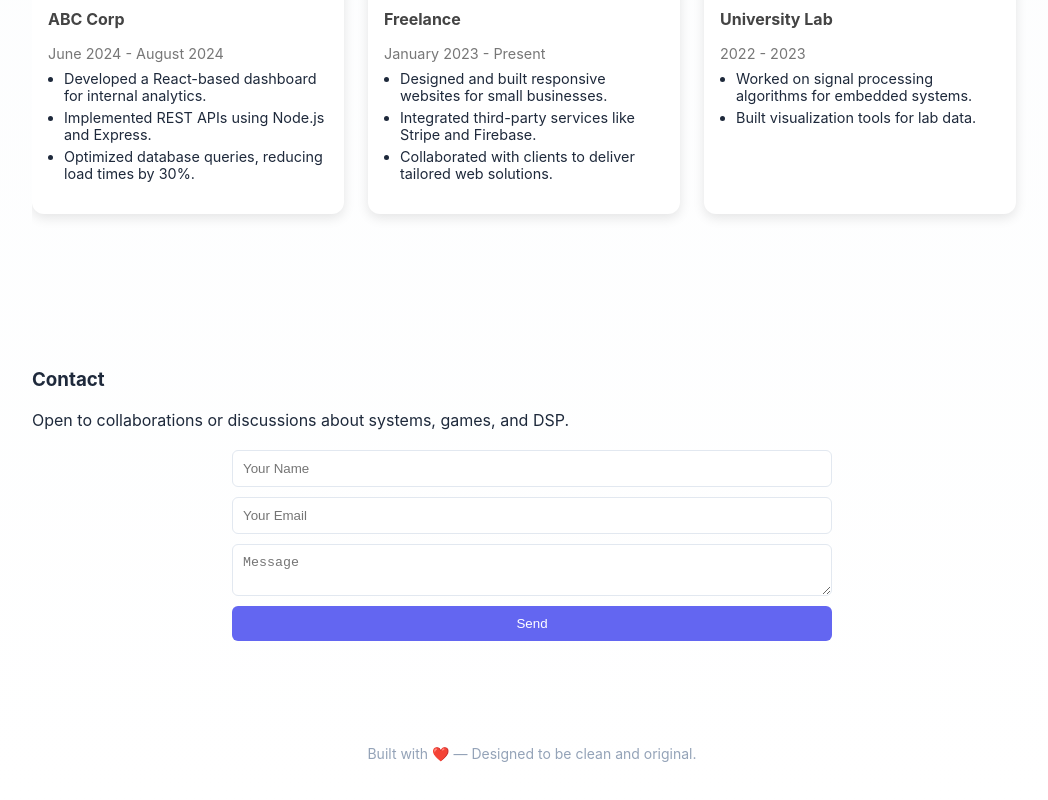
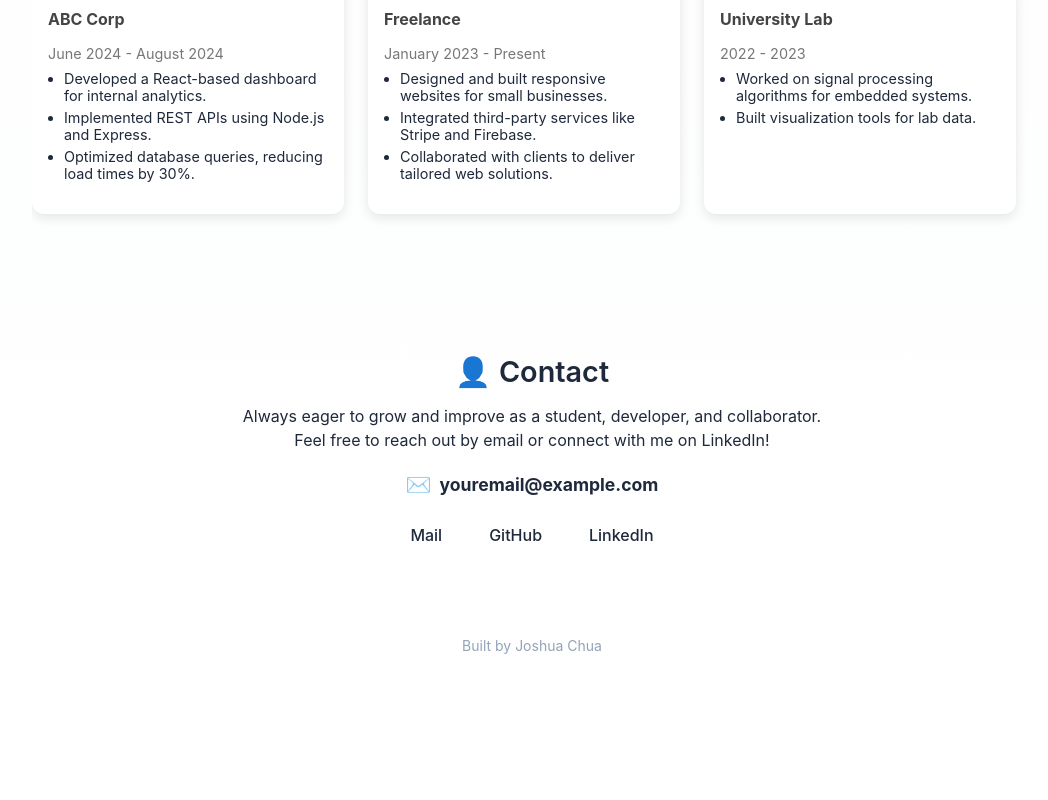
Before and after one commit to JoshuaChua11/joshua-c-portforlio, a React (Create React App) app: page / in a window 1280 px wide. Shown: the part 1774-2574 px from the top of the page, without its empty margins (108-1156 px from the left). After the commit the page ends 2472 px from the top, so only its background shows below. Built offline with nearby package versions, Linux system fonts and the light colour scheme.

Commit message:
UPDATE: contact me update

```diff
--- a/src/App.css
+++ b/src/App.css
@@ -364,3 +364,74 @@ a {
 .cta-button:hover {
   opacity: 0.9;
 }
+.contact-section {
+  text-align: center;
+  padding: 40px 20px;
+  color: var(--text-color); /* Uses your site's existing text color */
+  background: transparent; /* No extra colors, keeps existing background */
+}
+
+.contact-title {
+  font-size: 1.8rem;
+  font-weight: 600;
+  display: flex;
+  align-items: center;
+  justify-content: center;
+  gap: 8px;
+  margin-bottom: 15px;
+}
+
+.contact-text {
+  max-width: 600px;
+  margin: 0 auto 20px;
+  font-size: 1rem;
+  line-height: 1.5;
+}
+
+.contact-email {
+  display: flex;
+  align-items: center;
+  justify-content: center;
+  gap: 8px;
+  margin-bottom: 20px;
+  font-size: 1.1rem;
+  font-weight: 500;
+}
+
+.email-icon {
+  font-size: 1.3rem;
+  color: var(--accent-color); /* Matches your current theme highlight */
+}
+
+.email-link {
+  color: var(--accent-color);
+  text-decoration: none;
+  font-weight: bold;
+}
+
+.email-link:hover {
+  text-decoration: underline;
+}
+
+.contact-links {
+  display: flex;
+  justify-content: center;
+  gap: 15px;
+  flex-wrap: wrap;
+  margin-top: 20px;
+}
+
+.contact-button {
+  padding: 8px 16px;
+  border: 1px solid var(--accent-color);
+  border-radius: 8px;
+  color: var(--accent-color);
+  text-decoration: none;
+  font-weight: 500;
+  transition: background 0.3s ease, color 0.3s ease;
+}
+
+.contact-button:hover {
+  background: var(--accent-color);
+  color: white;
+}
--- a/src/App.js
+++ b/src/App.js
@@ -120,8 +120,8 @@ export default function App() {
 
         <div className="hero-card">
           <h3>Featured Project</h3>
-          <p>SignalFlow — DSP Visualizer</p>
-          <small>Built with WebAudio + Canvas</small>
+          <p>Multi Level Dataset Distallation - Medical Imaging </p>
+          <small>Built with PyTorch + TorchVision + HPC cluster</small>
         </div>
       </section>
 
@@ -206,20 +206,54 @@ export default function App() {
       </section>
 
       {/* Contact Section */}
-      <section id="contact" className="section contact">
-        <h3>Contact</h3>
-        <p>Open to collaborations or discussions about systems, games, and DSP.</p>
-        <form className="contact-form">
-          <input type="text" placeholder="Your Name" required />
-          <input type="email" placeholder="Your Email" required />
-          <textarea placeholder="Message" required></textarea>
-          <button type="submit">Send</button>
-        </form>
-      </section>
+      <div className="contact-section">
+        <h2 className="contact-title">
+          <span className="contact-icon">👤</span> Contact
+        </h2>
+        <p className="contact-text">
+          Always eager to grow and improve as a student, developer, and collaborator.
+          Feel free to reach out by email or connect with me on LinkedIn!
+        </p>
+
+        <div className="contact-email">
+          <span className="email-icon">✉️</span>
+          <a href="mailto:youremail@example.com" className="email-link">
+            youremail@example.com
+          </a>
+        </div>
+
+        <div className="contact-links">
+          <a
+            href="mailto:youremail@example.com"
+            className="contact-button"
+            target="_blank"
+            rel="noopener noreferrer"
+          >
+            Mail
+          </a>
+          <a
+            href="https://github.com/yourusername"
+            className="contact-button"
+            target="_blank"
+            rel="noopener noreferrer"
+          >
+            GitHub
+          </a>
+          <a
+            href="https://linkedin.com/in/yourusername"
+            className="contact-button"
+            target="_blank"
+            rel="noopener noreferrer"
+          >
+            LinkedIn
+          </a>
+        </div>
+      </div>
+
 
       {/* Footer */}
       <footer className="footer">
-        <p>Built with ❤️ — Designed to be clean and original.</p>
+        <p>Built by Joshua Chua </p>
       </footer>
     </div>
   );
```
